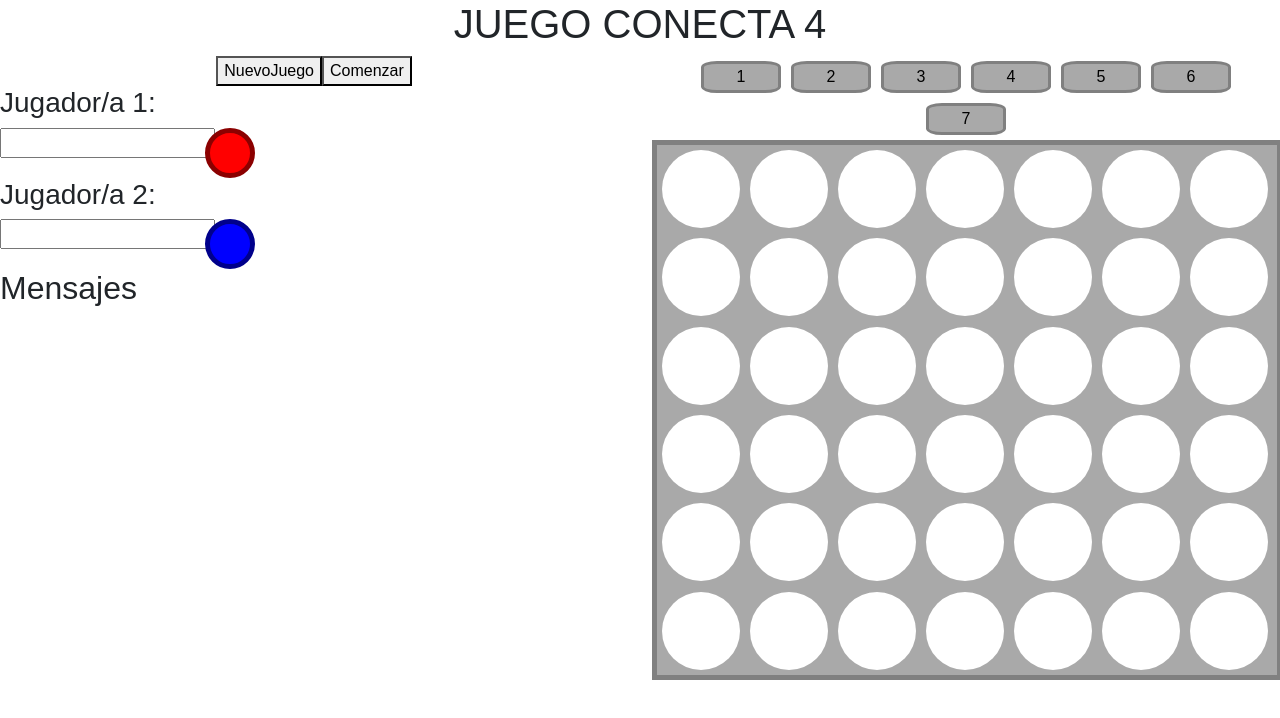
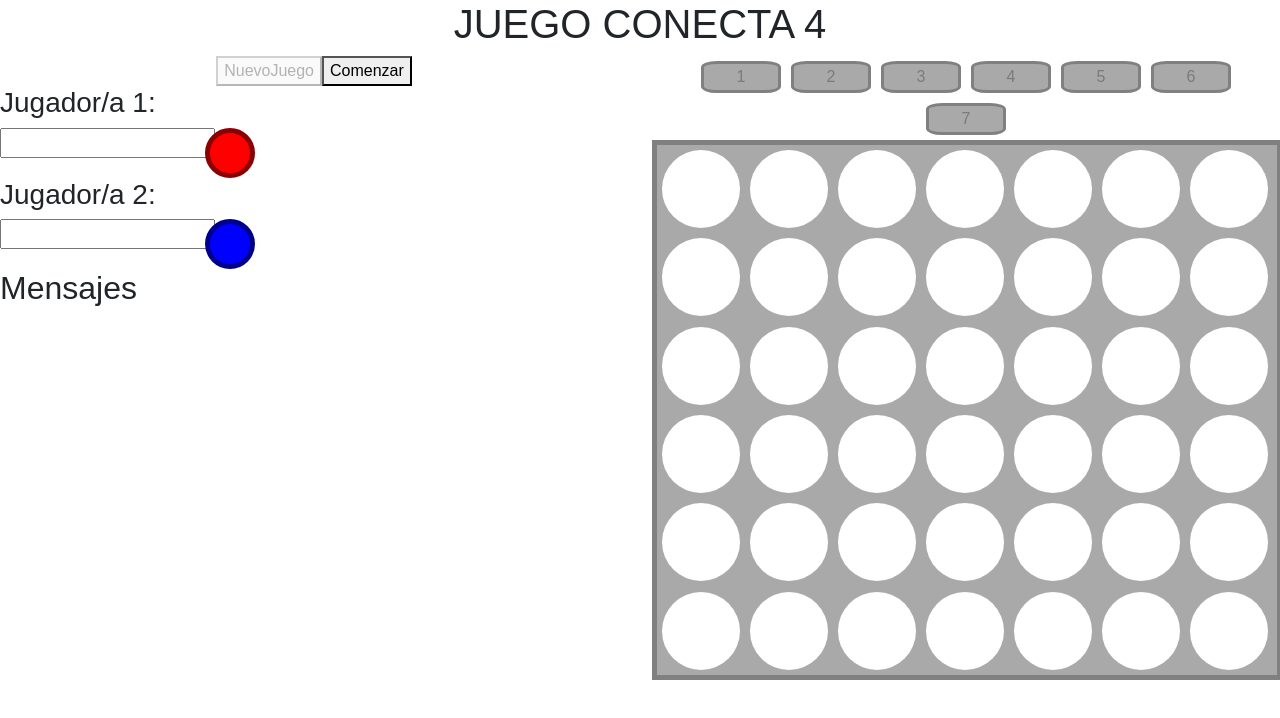
Before and after one commit to AaronCarrascou/conecta4, an Angular app: page / in a window 1280 px wide. Shown: the top 718 px of the page. Built offline with nearby package versions, Linux system fonts and the light colour scheme.

Commit message:
correccion botones

```diff
--- a/src/app/app.component.html
+++ b/src/app/app.component.html
@@ -13,8 +13,8 @@
 <div class="row">
   <div class="col-md-6" id="jugadores">
     <div>
-      <button type="button" (click)="nuevoJuego()">NuevoJuego</button>
-      <button type="button" (click)="comenzarJuego()">Comenzar</button>
+      <button type="button" (click)="nuevoJuego()" [disabled]="inicio == true">NuevoJuego</button>
+      <button type="button" (click)="comenzarJuego()" [disabled]="inicio== false">Comenzar</button>
     </div>
     <div id="players">
       <h3>Jugador/a 1:</h3>
@@ -40,10 +40,11 @@
 
   <div class="col-md-6">
 
-    <div *ngIf="gameOver==false">
+    <!-- <div *ngIf="gameOver==false"> -->
+    <div>
       <ng-container *ngFor="let item of opciones">
         <button id="opcion"
-          type="button" (click)="colocarPieza(item)">
+          type="button" (click)="colocarPieza(item)" [disabled]="inicio">
           {{item}}
         </button>
       </ng-container>
--- a/src/app/app.component.ts
+++ b/src/app/app.component.ts
@@ -18,6 +18,7 @@ export class AppComponent implements OnInit{
   jugadorActual:string = this.jugador1;
   gameOver:boolean = false;
   mensaje:string='';
+  inicio:boolean=true;
 
 
 
@@ -138,7 +139,9 @@ export class AppComponent implements OnInit{
         [0, 0, 0, 0, 0, 0, 0],
         [0, 0, 0, 0, 0, 0, 0],
         ];
-
+        this.gameOver=true
+        this.inicio=true;
+        this.mensaje=''
     }
 
     comenzarJuego(){
@@ -147,6 +150,7 @@ export class AppComponent implements OnInit{
         this.gameOver=true;
       }else{
         this.gameOver=false;
+        this.inicio=false;
       }
     }
 }
```
